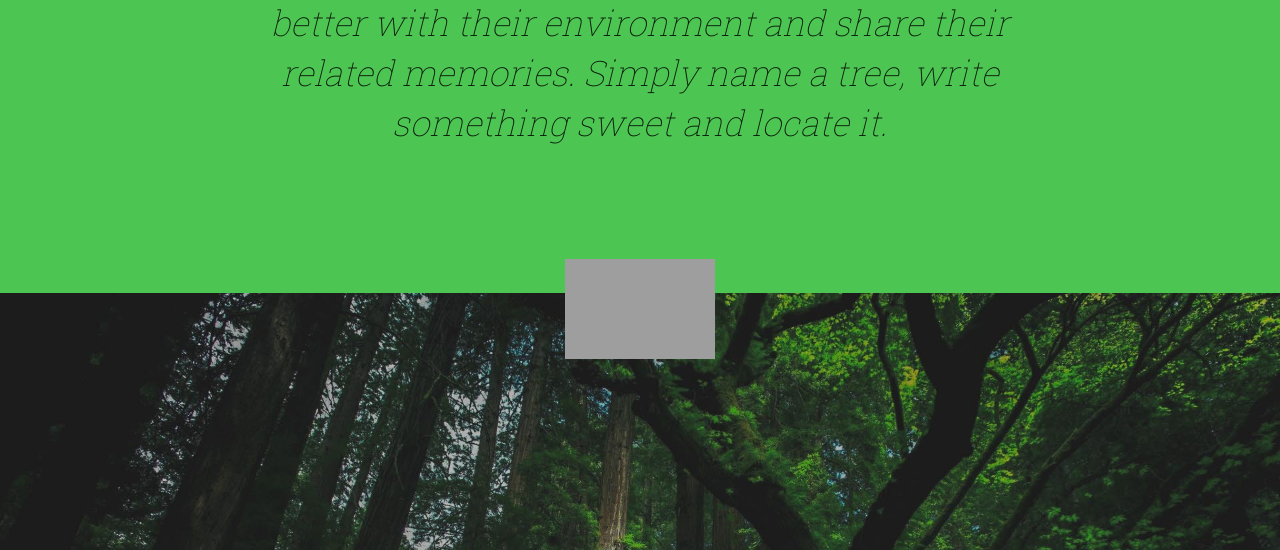
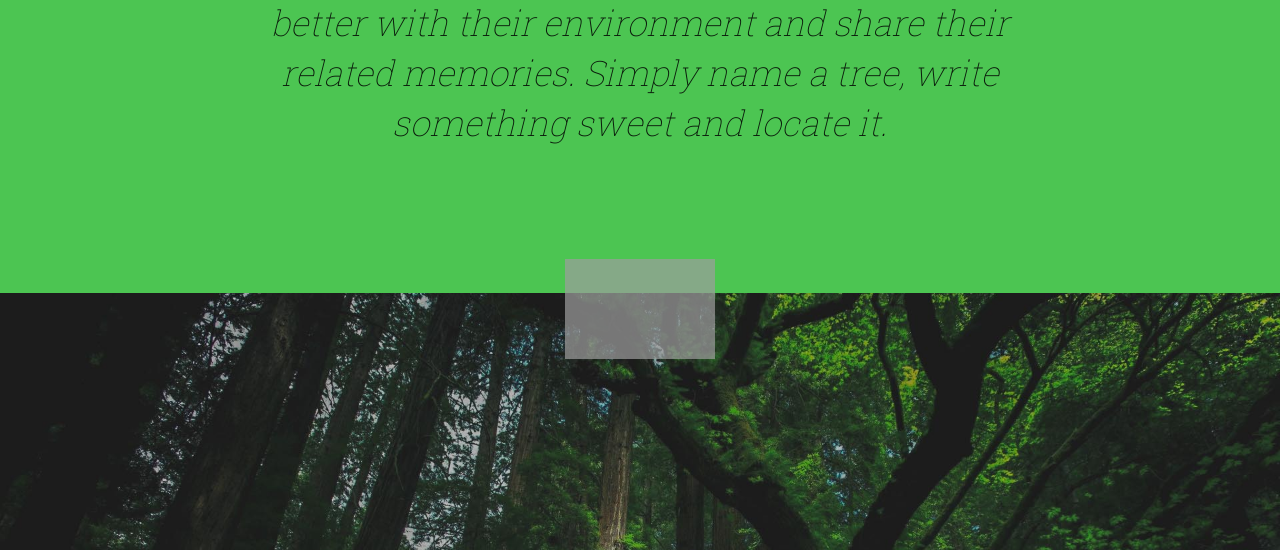
Before and after one commit to binarytrails/nameatree, a Django app: page / in a window 1280 px wide. Shown: the part 505-1055 px from the top of the page. Run offline with Django 3.2, Linux system fonts and the light colour scheme; grey boxes are pictures that could not be loaded.

Commit message:
Transparency to arrow

```diff
--- a/src/frontend/static/frontend/css/home.css
+++ b/src/frontend/static/frontend/css/home.css
@@ -66,6 +66,7 @@
                 margin-top: 8em;
                 margin-bottom: 0px;
                 text-align: center;
+                opacity: 0.7;
 
             }
 
```
